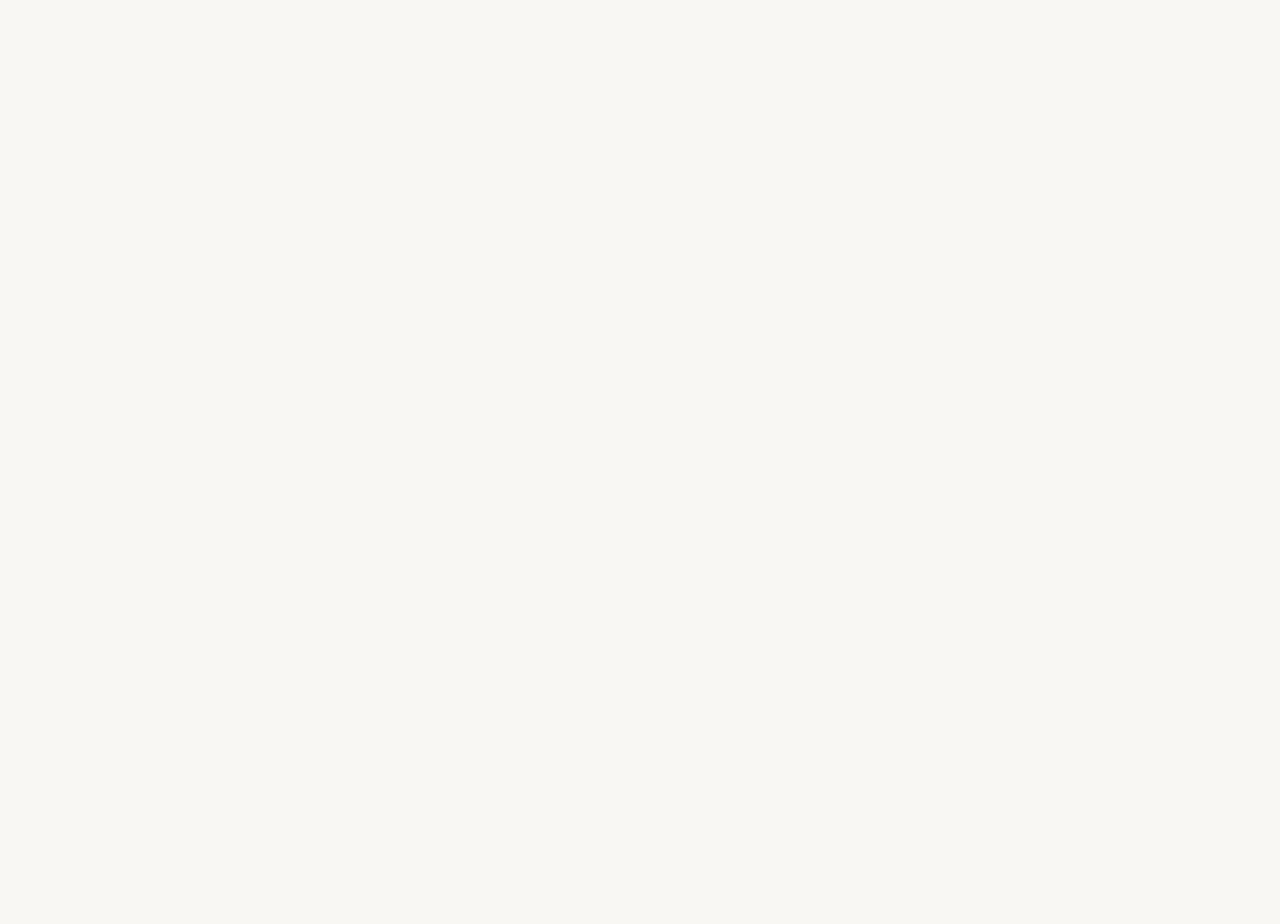
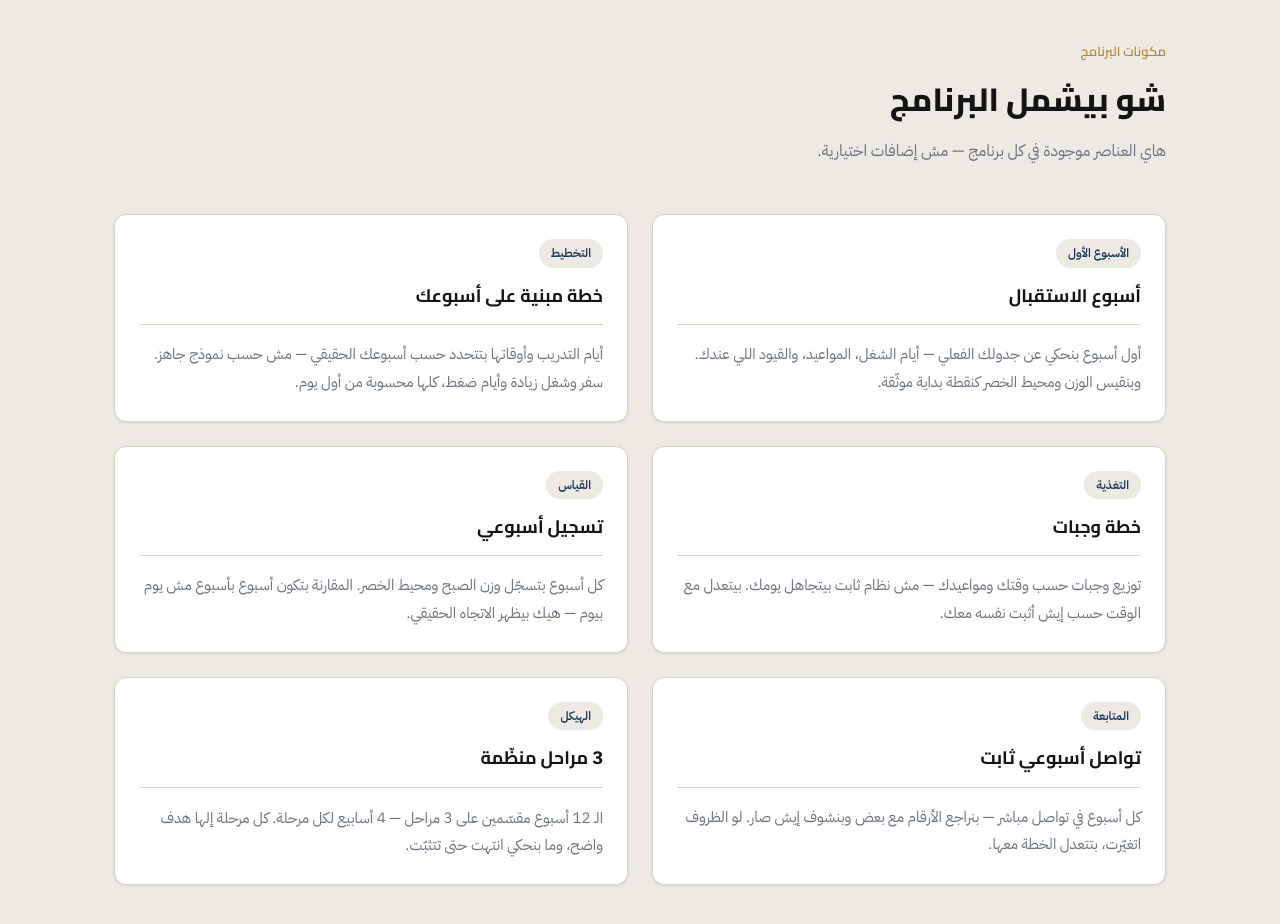
Before and after one commit to ahmadmjam-coder/trainer-demo-skill, a Next.js app: page / in a window 1280 px wide. Shown: the part 5280-6204 px from the top of the page. Before the commit the page ends 5256 px from the top, so only its background shows below. Built offline with nearby package versions, Linux system fonts and the light colour scheme.

Commit message:
section 8: what's included

```diff
--- a/app/globals.css
+++ b/app/globals.css
@@ -247,6 +247,23 @@ h1, h2, h3, h4, h5, h6 {
   gap:                   var(--space-3);
 }
 
+/* ─── WHAT'S INCLUDED ────────────────────────────────────────────────────────── */
+
+/* Two-column card grid — different from the three-column grids used in
+   Sections 5/6 and the asymmetric two-column layout used in Section 7.
+   Equal heights via CSS Grid stretch (the default). */
+.included-cards {
+  display:     grid;
+  gap:         var(--space-6);
+  align-items: stretch;
+}
+
+@media (min-width: 48rem) {
+  .included-cards {
+    grid-template-columns: repeat(2, 1fr);
+  }
+}
+
 /* ─── JOURNEY MAP ────────────────────────────────────────────────────────────── */
 
 /* One unified shape — accent bar on top signals a single arc, not three cards. */
--- a/app/page.tsx
+++ b/app/page.tsx
@@ -6,6 +6,7 @@ import JourneyMap from '@/components/sections/JourneyMap'
 import Results from '@/components/sections/Results'
 import Testimonials from '@/components/sections/Testimonials'
 import AboutTrainer from '@/components/sections/AboutTrainer'
+import WhatIsIncluded from '@/components/sections/WhatIsIncluded'
 
 export default function Home() {
   return (
@@ -18,6 +19,7 @@ export default function Home() {
       <Results />
       <Testimonials />
       <AboutTrainer />
+      <WhatIsIncluded />
     </>
   )
 }
--- /dev/null
+++ b/components/sections/WhatIsIncluded.tsx
@@ -0,0 +1,192 @@
+import React from 'react'
+
+type ProgramComponent = {
+  tag:   string
+  title: React.ReactNode
+  body:  React.ReactNode
+}
+
+const items: ProgramComponent[] = [
+  {
+    tag:   'الأسبوع الأول',
+    title: 'أسبوع الاستقبال',
+    body: (
+      <>
+        أول أسبوع بنحكي عن جدولك الفعلي — أيام الشغل، المواعيد، والقيود
+        اللي عندك. وبنقيس الوزن ومحيط الخصر كنقطة بداية موثّقة.
+      </>
+    ),
+  },
+  {
+    tag:   'التخطيط',
+    title: 'خطة مبنية على أسبوعك',
+    body: (
+      <>
+        أيام التدريب وأوقاتها بتتحدد حسب أسبوعك الحقيقي — مش حسب نموذج
+        جاهز. سفر وشغل زيادة وأيام ضغط، كلها محسوبة من أول يوم.
+      </>
+    ),
+  },
+  {
+    tag:   'التغذية',
+    title: 'خطة وجبات',
+    body: (
+      <>
+        توزيع وجبات حسب وقتك ومواعيدك — مش نظام ثابت بيتجاهل يومك.
+        بيتعدل مع الوقت حسب إيش أثبت نفسه معك.
+      </>
+    ),
+  },
+  {
+    tag:   'القياس',
+    title: 'تسجيل أسبوعي',
+    body: (
+      <>
+        كل أسبوع بتسجّل وزن الصبح ومحيط الخصر. المقارنة بتكون أسبوع
+        بأسبوع مش يوم بيوم — هيك بيظهر الاتجاه الحقيقي.
+      </>
+    ),
+  },
+  {
+    tag:   'المتابعة',
+    title: 'تواصل أسبوعي ثابت',
+    body: (
+      <>
+        كل أسبوع في تواصل مباشر — بنراجع الأرقام مع بعض وبنشوف إيش
+        صار. لو الظروف اتغيّرت، بتتعدل الخطة معها.
+      </>
+    ),
+  },
+  {
+    tag:   'الهيكل',
+    title: (
+      <>
+        <span className="text-mono-num">3</span> مراحل منظّمة
+      </>
+    ),
+    body: (
+      <>
+        الـ <span className="text-mono-num">12</span> أسبوع مقسّمين على{' '}
+        <span className="text-mono-num">3</span> مراحل —{' '}
+        <span className="text-mono-num">4</span> أسابيع لكل مرحلة. كل
+        مرحلة إلها هدف واضح، وما بنحكي انتهت حتى تتثبّت.
+      </>
+    ),
+  },
+]
+
+function IncludedCard({ item }: { item: ProgramComponent }) {
+  return (
+    <div className="card">
+
+      {/* Category tag */}
+      <span
+        style={{
+          display:         'inline-block',
+          fontFamily:      'var(--font-body)',
+          fontSize:        '0.75rem',
+          fontWeight:      600,
+          color:           'var(--color-primary)',
+          backgroundColor: 'var(--color-muted)',
+          borderRadius:    'var(--radius-full)',
+          paddingBlock:    'var(--space-1)',
+          paddingInline:   'var(--space-3)',
+          marginBottom:    'var(--space-4)',
+        }}
+      >
+        {item.tag}
+      </span>
+
+      {/* Title */}
+      <h3
+        style={{
+          fontFamily:   'var(--font-display)',
+          fontWeight:   700,
+          fontSize:     '1.125rem',
+          lineHeight:   1.35,
+          color:        'var(--color-fg)',
+          marginBottom: 'var(--space-4)',
+        }}
+      >
+        {item.title}
+      </h3>
+
+      {/* Divider */}
+      <div
+        aria-hidden
+        style={{
+          borderTop:    '1px solid var(--color-border)',
+          marginBottom: 'var(--space-4)',
+        }}
+      />
+
+      {/* Description */}
+      <p
+        style={{
+          fontFamily: 'var(--font-body)',
+          fontSize:   '0.9375rem',
+          lineHeight: 1.85,
+          color:      'var(--color-muted-fg)',
+          margin:     0,
+        }}
+      >
+        {item.body}
+      </p>
+
+    </div>
+  )
+}
+
+export default function WhatIsIncluded() {
+  return (
+    <section id="whats-included" className="section section-alt">
+      <div className="container-page">
+
+        {/* Section header */}
+        <div style={{ marginBottom: 'var(--space-12)', maxWidth: '32em' }}>
+          <p
+            style={{
+              fontFamily:   'var(--font-display)',
+              fontWeight:   600,
+              fontSize:     '0.8125rem',
+              color:        'var(--color-accent)',
+              marginBottom: 'var(--space-4)',
+            }}
+          >
+            مكونات البرنامج
+          </p>
+          <h2
+            style={{
+              fontFamily:   'var(--font-display)',
+              fontWeight:   800,
+              fontSize:     'clamp(1.5rem, 3vw, 2rem)',
+              lineHeight:   1.35,
+              color:        'var(--color-fg)',
+              marginBottom: 'var(--space-4)',
+            }}
+          >
+            شو بيشمل البرنامج
+          </h2>
+          <p
+            style={{
+              fontFamily: 'var(--font-body)',
+              fontSize:   '1rem',
+              lineHeight: 1.85,
+              color:      'var(--color-muted-fg)',
+            }}
+          >
+            هاي العناصر موجودة في كل برنامج — مش إضافات اختيارية.
+          </p>
+        </div>
+
+        {/* 2-column card grid — equal heights via CSS Grid stretch */}
+        <div className="included-cards">
+          {items.map((item, i) => (
+            <IncludedCard key={i} item={item} />
+          ))}
+        </div>
+
+      </div>
+    </section>
+  )
+}
```
